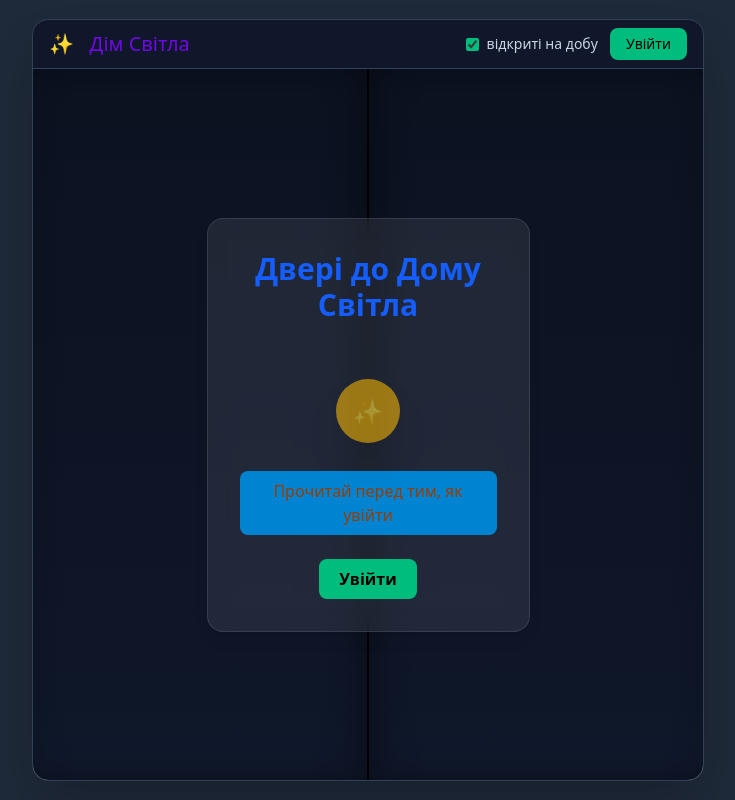
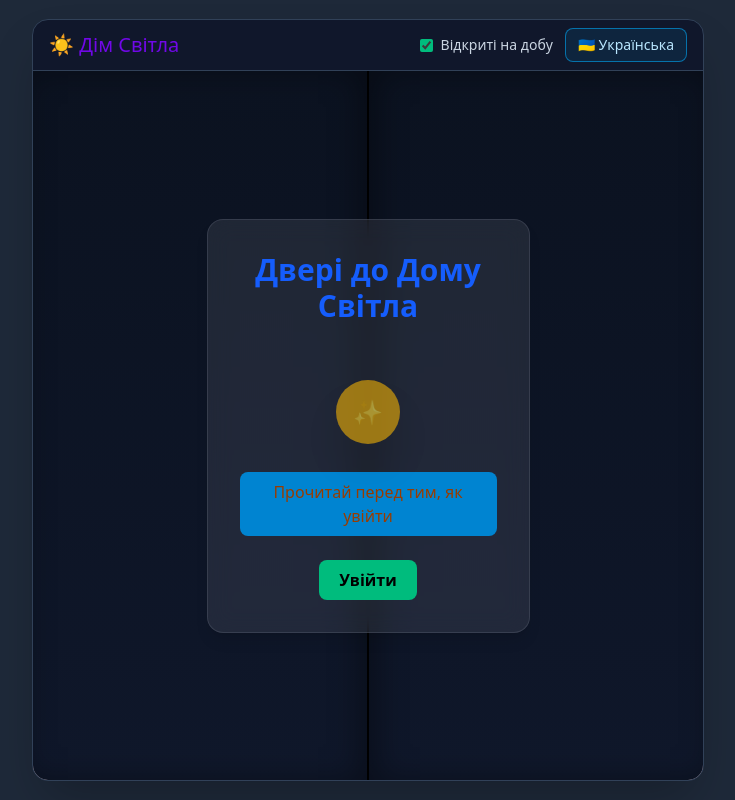
Before and after one commit to Stas-prog/Dim-Svitla-Love-Dobra, a Next.js app: page /about in a window 1280 px wide. Shown: the top 800 px of the page, without its empty margins (272-1007 px from the left). Built offline with nearby package versions, Linux system fonts and the light colour scheme.

Commit message:
86 commit

```diff
--- a/src/components/navigation/Doors.tsx
+++ b/src/components/navigation/Doors.tsx
@@ -1,7 +1,10 @@
 "use client";
 
-import { useEffect, useMemo, useState } from "react";
+import { useEffect, useState } from "react";
 import PortalModal from "@/components/ui/PortalModal";
+import Link from "next/link";
+import { usePathname } from "next/navigation";
+import { useMessages } from "@/messages/useMessages";
 
 /** Ключ у localStorage з TTL (1 день), щоб «не показувати двері знову» */
 const LS_KEY = "doorEnteredUntil";
@@ -44,6 +47,20 @@ export default function Doors() {
   const [showText, setShowText] = useState(false);
   // Чи пам’ятати вхід на 1 день
   const [remember, setRemember] = useState(true);
+
+  const t = useMessages();
+
+  const pathname = usePathname();
+
+  const locale = pathname.split("/")[1] || "uk";
+
+  const otherLocale =
+  locale === "uk" ? "en" : "uk";
+
+  const switchHref =
+  "/" +
+  otherLocale +
+  pathname.replace(/^\/(uk|en)/, "");
 
   // Ініціалізація лише на клієнті
   useEffect(() => {
@@ -88,7 +105,7 @@ export default function Doors() {
         <div className="flex flex-col h-[80vh] sm:h-[95vh]">
           {/* верхній бар */}
           <div className="flex items-center justify-between px-3 sm:px-4 py-2 border-b border-slate-700">
-            <div className="text-xs sm:text-xl text-violet-700">✨ &nbsp; Дім Світла</div>
+            <div className="text-xs sm:text-xl text-violet-700">{t.doors.house}</div>
             <div className="flex items-center gap-3">
               <label className="flex items-center gap-2 text-xs sm:text-sm text-slate-300 select-none">
                 <input
@@ -97,14 +114,32 @@ export default function Doors() {
                   checked={remember}
                   onChange={(e) => setRemember(e.target.checked)}
                 />
-                 відкриті на добу
+                 {t.doors.remember}
               </label>
-              <button
+              {/* <button
                 onClick={handleEnter}
                 className="px-3 sm:px-4 py-1.5 rounded-lg bg-emerald-500 text-black text-sm font-medium hover:bg-emerald-400 transition"
               >
-                Увійти
-              </button>
+                {t.doors.enter}
+              </button> */}
+              <Link
+                  href={switchHref}
+                  className="
+                    rounded-lg
+                    border
+                    border-sky-500/60
+                    bg-sky-500/10
+                    px-3
+                    py-1.5
+                    text-sm
+                    text-sky-200
+                    transition
+                    hover:bg-sky-500/20
+                    hover:text-white
+                  "
+                >
+                {locale === "uk" ? t.doors.en : t.doors.uk}
+              </Link>
             </div>
           </div>
 
@@ -129,7 +164,7 @@ export default function Doors() {
             {/* контент поверх дверей */}
             <div className="relative z-10 h-full flex flex-col items-center justify-center text-center px-3">
                 <section className="w-2/3 sm:w-1/2 bg-gray-300/10 backdrop-blur-md rounded-2xl border border-gray-500/30 p-6 sm:p-8 shadow-lg">
-              <h1 className="text-2xl sm:text-3xl text-blue-600 font-bold mb-7">Двері до Дому Світла</h1>
+              <h1 className="text-2xl sm:text-3xl text-blue-600 font-bold mb-7">{t.doors.title}</h1>
               {/* <p className="text-yellow-400 p-3 rounded-md bg-blue-600 text-sm sm:text-base max-w-md">
                 Ти входиш у простір тепла, любові й ясності. Тут кожен шукає правду — і не боїться її світла.
               </p> */}
@@ -143,13 +178,13 @@ export default function Doors() {
                   onClick={handleShowText}
                   className="px-3 py-2 mb-4 rounded-lg bg-sky-600 hover:bg-sky-500 transition text-amber-800 text-sm font-normal sm:text-base"
                 >
-                  Прочитай перед тим, як увійти
+                  {t.doors.read}
                 </button>
                 <button
                   onClick={handleEnter}
                   className="px-5 py-2 rounded-lg  bg-emerald-500 text-black font-semibold hover:bg-emerald-400 transition text-sm sm:text-base"
                 >
-                  Увійти
+                  {t.doors.enter}
                 </button>
               </div>
               </section>
@@ -161,17 +196,16 @@ export default function Doors() {
       {/* Модалка з текстом на дверях */}
       <PortalModal open={showText}>
         <div className="p-4 sm:p-6">
-          <h2 className="text-lg sm:text-xl text-lime-600 font-semibold mb-3">Напис на дверях</h2>
+          <h2 className="text-lg sm:text-xl text-lime-600 font-semibold mb-3">{t.doors.inscription}</h2>
           <div className="space-y-3 text-pink-300 text-sm sm:text-base leading-relaxed">
+            <p>{t.doors.text.p1}</p>
+
+            <p className="font-semibold">
+              {t.doors.text.p2}
+            </p>
+
             <p>
-              Ти входиш у Дім Світла. Тут панують спокій, гідність і ясність.
-              Кожен, хто ступає через ці двері, шукає правду — і не боїться її світла.
-            </p>
-            <p className="font-semibold">
-              Світло не засуджує, воно освітлює. Коли бачиш чітко — вибір стає простішим.
-            </p>
-            <p>
-              “Пізнай себе  -  і знайдеш у собі Всесвіт”. Ми лише підсвічуємо дорогу і якщо тобі треба, то крок робиш ти.
+              {t.doors.text.p3}
             </p>
           </div>
           <div className="mt-5 flex justify-between">
@@ -180,13 +214,13 @@ export default function Doors() {
               className="px-3 py-2 rounded-lg border border-slate-600 text-slate-200 hover:bg-slate-800 transition text-sm"
               title="Показувати двері знову"
             >
-              Скинути пам’ять дверей
+              {t.doors.reset}
             </button>
             <button
               onClick={() => setShowText(false)}
               className="px-4 py-2 rounded-lg bg-emerald-500 text-black hover:bg-emerald-400 transition text-sm sm:text-base"
             >
-              До входу
+              {t.doors.back}
             </button>
           </div>
         </div>
--- a/src/messages/en.ts
+++ b/src/messages/en.ts
@@ -49,6 +49,41 @@ nav: {
   contact: "Contact",
   manifest: "Manifest",
   rooms: "Rooms",
+},
+
+doors: {
+  house: "☀️ House of Light",
+
+  remember: "Keep doors open for one day",
+
+  enter: "Enter",
+
+  title: "Doors to the House of Light",
+
+  read: "Read before entering",
+
+  inscription: "Inscription on the Doors",
+
+  reset: "Reset door memory",
+
+  back: "Back to entrance",
+
+  language: "Language",
+
+  uk: "🇺🇦 Українська",
+
+  en: "🇬🇧 English",
+
+  text: {
+    p1:
+      "You are entering the House of Light. Peace, dignity and clarity live here. Everyone who steps through these doors seeks truth and is not afraid of its light.",
+
+    p2:
+      "Light does not judge — it illuminates. When you see clearly, the right choice becomes easier.",
+
+    p3:
+      "“Know yourself and you will discover the Universe within.” We simply illuminate the path. The step is yours.",
+  },
 },
 
 about: {
--- a/src/messages/uk.ts
+++ b/src/messages/uk.ts
@@ -49,6 +49,41 @@ nav: {
   contact: "Контакти",
   manifest: "Маніфест",
   rooms: "Кімнати",
+},
+
+doors: {
+  house: "☀️ Дім Світла",
+
+  remember: "Відкриті на добу",
+
+  enter: "Увійти",
+
+  title: "Двері до Дому Світла",
+
+  read: "Прочитай перед тим, як увійти",
+
+  inscription: "Напис на дверях",
+
+  reset: "Скинути пам'ять дверей",
+
+  back: "До входу",
+
+  language: "Мова",
+
+  uk: "🇺🇦 Українська",
+
+  en: "🇬🇧 English",
+
+  text: {
+    p1:
+      "Ти входиш у Дім Світла. Тут панують спокій, гідність і ясність. Кожен, хто ступає через ці двері, шукає правду і не боїться її світла.",
+
+    p2:
+      "Світло не засуджує — воно освітлює. Коли бачиш чітко, вибір стає простішим.",
+
+    p3:
+      "«Пізнай себе — і знайдеш у собі Всесвіт». Ми лише підсвічуємо дорогу. Крок робиш ти.",
+  },
 },
 
 about: {
```
